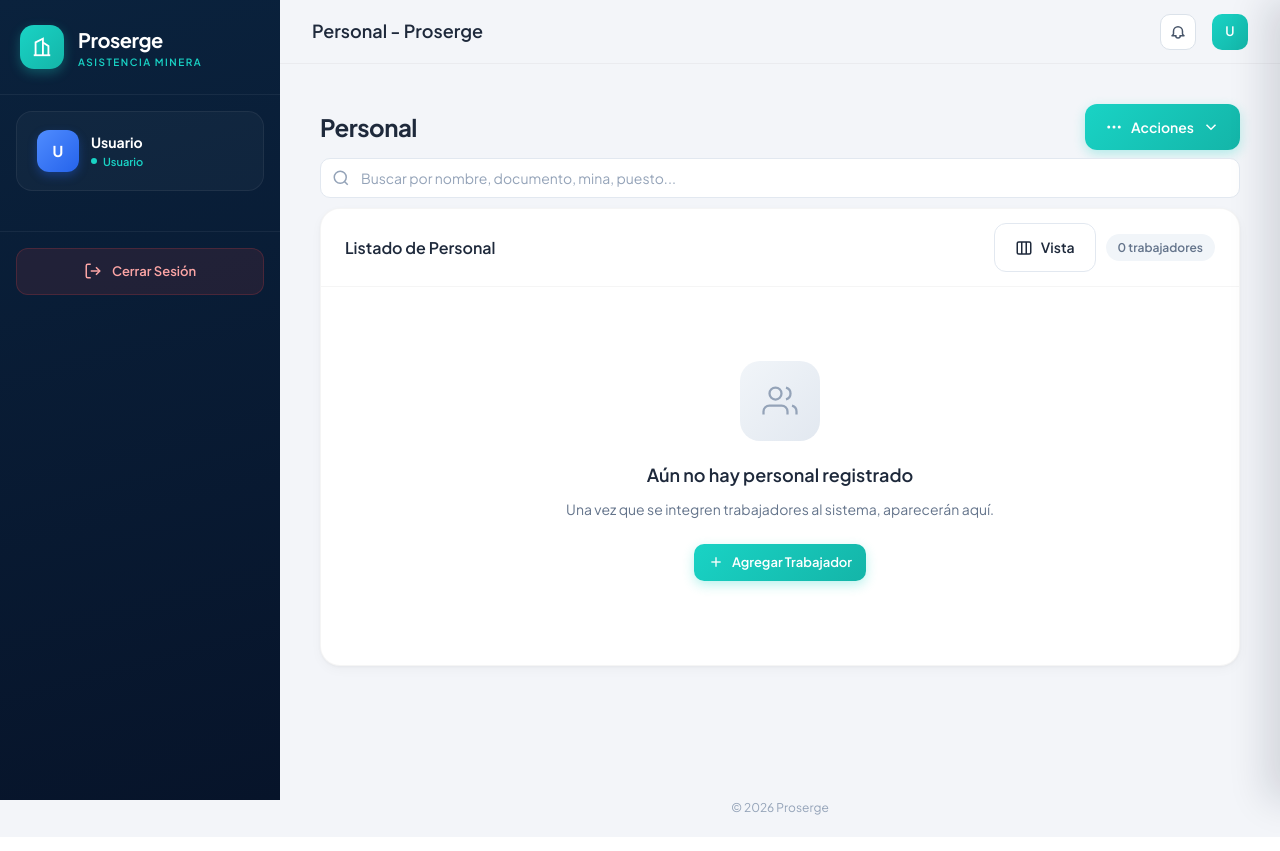
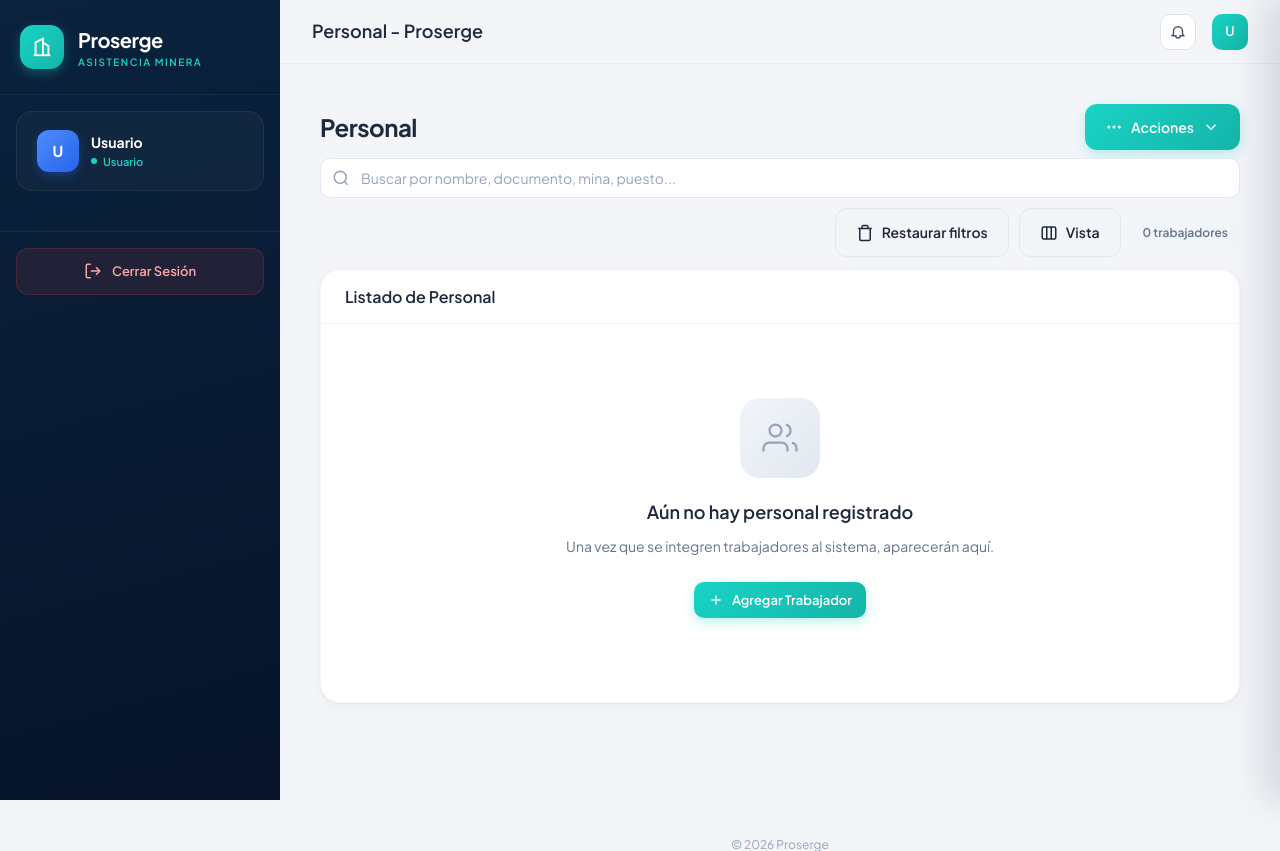
Before and after one commit to PabloGiaccomo/Proserge-Asistencia-Minera, a Laravel app: template resources/views/personal/index.blade.php in a window 1280 px wide. Shown: the top 851 px of the page. Run offline with Laravel 12, Linux system fonts and the light colour scheme; the template is opened without the code that fills it, so the values that code supplies are empty; data comes from the database, SQL or seed files in the repository; style sheets or scripts are compiled from the project's sources.

Commit message:
Ajustar controles superiores de vista de personal

```diff
--- a/resources/views/personal/index.blade.php
+++ b/resources/views/personal/index.blade.php
@@ -663,9 +663,17 @@
     display: flex;
     align-items: center;
     gap: 10px;
-    position: relative;
-    margin-left: auto;
     z-index: 20;
+    flex-wrap: wrap;
+}
+
+.personal-grid-toolbar {
+    display: flex;
+    justify-content: flex-end;
+    align-items: center;
+    gap: 10px;
+    margin-bottom: 12px;
+    flex-wrap: wrap;
 }
 
 .personal-view-toggle {
@@ -679,16 +687,16 @@
 }
 
 .personal-column-popover {
-    position: absolute;
-    top: calc(100% + 8px);
-    right: 0;
+    position: fixed;
+    top: 0;
+    left: 0;
     width: min(260px, calc(100vw - 32px));
     background: #fff;
     border: 1px solid #e2e8f0;
     border-radius: 12px;
     box-shadow: 0 18px 40px rgba(15, 23, 42, 0.12);
     padding: 12px;
-    z-index: 40;
+    z-index: 120;
     display: none;
     max-height: 70vh;
     overflow: auto;
@@ -1406,19 +1414,6 @@
         </div>
     </form>
 
-    <!-- Results -->
-    <div class="card">
-        <div class="card-header personal-grid-header">
-            <span class="card-title">Listado de Personal</span>
-            <div class="personal-view-tools">
-                <button type="button" class="btn btn-outline personal-view-toggle" id="personalColumnsToggle" aria-expanded="false" aria-controls="personalColumnsPopover">
-                    <svg xmlns="http://www.w3.org/2000/svg" width="16" height="16" viewBox="0 0 24 24" fill="none" stroke="currentColor" stroke-width="2">
-                        <rect x="3" y="4" width="18" height="16" rx="2"/>
-                        <path d="M9 4v16"/>
-                        <path d="M15 4v16"/>
-                    </svg>
-                    Vista
-                </button>
     <div class="personal-column-popover" id="personalColumnsPopover">
         <p class="personal-column-popover-title">Mostrar columnas</p>
         <p class="personal-column-popover-help">La vista recuerda columnas, busqueda, pagina y posicion en esta maquina.</p>
@@ -1437,8 +1432,33 @@
             <button type="button" class="btn btn-outline btn-sm" id="personalExpandToggle">Extender pantalla</button>
         </div>
     </div>
+
+    <div class="personal-grid-toolbar">
+        <div class="personal-view-tools">
+            <button type="button" class="btn btn-outline" id="personalResetViewButton" data-reset-url="{{ route('personal.index') }}">
+                <svg xmlns="http://www.w3.org/2000/svg" width="16" height="16" viewBox="0 0 24 24" fill="none" stroke="currentColor" stroke-width="2">
+                    <path d="M3 6h18"/>
+                    <path d="M19 6v14c0 1-1 2-2 2H7c-1 0-2-1-2-2V6"/>
+                    <path d="M8 6V4c0-1 1-2 2-2h4c1 0 2 1 2 2v2"/>
+                </svg>
+                Restaurar filtros
+            </button>
+            <button type="button" class="btn btn-outline personal-view-toggle" id="personalColumnsToggle" aria-expanded="false" aria-controls="personalColumnsPopover">
+                <svg xmlns="http://www.w3.org/2000/svg" width="16" height="16" viewBox="0 0 24 24" fill="none" stroke="currentColor" stroke-width="2">
+                    <rect x="3" y="4" width="18" height="16" rx="2"/>
+                    <path d="M9 4v16"/>
+                    <path d="M15 4v16"/>
+                </svg>
+                Vista
+            </button>
             <span class="card-badge" id="personalCount">{{ count($trabajadores ?? []) }} trabajadores</span>
         </div>
+    </div>
+
+    <!-- Results -->
+    <div class="card">
+        <div class="card-header personal-grid-header">
+            <span class="card-title">Listado de Personal</span>
         </div>
         <div class="card-body">
             @if(empty($trabajadores))
@@ -2163,6 +2183,7 @@ document.addEventListener('DOMContentLoaded', function () {
     const ocupMineCheckboxes = Array.from(document.querySelectorAll('.js-ocup-mine-check'));
     const ocupOfficeCheckboxes = Array.from(document.querySelectorAll('.js-ocup-office-check'));
     const ocupWorkshopCheckboxes = Array.from(document.querySelectorAll('.js-ocup-workshop-check'));
+    const resetViewButton = document.getElementById('personalResetViewButton');
     const columnsToggle = document.getElementById('personalColumnsToggle');
     const columnsPopover = document.getElementById('personalColumnsPopover');
     const expandToggle = document.getElementById('personalExpandToggle');
@@ -2209,6 +2230,14 @@ document.addEventListener('DOMContentLoaded', function () {
         const nextState = Object.assign({}, readViewState(), patch || {});
         try {
             window.localStorage.setItem(viewStateKey, JSON.stringify(nextState));
+        } catch (error) {
+            // noop
+        }
+    };
+
+    const clearViewState = function () {
+        try {
+            window.localStorage.removeItem(viewStateKey);
         } catch (error) {
             // noop
         }
@@ -2320,9 +2349,9 @@ document.addEventListener('DOMContentLoaded', function () {
         gridShell.style.removeProperty('--personal-grid-expanded-width');
     };
 
-    const buildPageSizeOptions = function () {
+    const buildPageSizeOptions = function (totalCount) {
         if (!pageSizeSelect) return;
-        const total = rows.length;
+        const total = Math.max(1, Number(totalCount || rows.length || 1));
         const base = [10, 50, 100, 200, 300, total];
         const values = Array.from(new Set(base.filter(function (value) {
             return Number.isFinite(value) && value > 0 && value <= total;
@@ -2337,6 +2366,25 @@ document.addEventListener('DOMContentLoaded', function () {
         pageSizeSelect.innerHTML = values.map(function (value) {
             return '<option value="' + value + '">' + value + '</option>';
         }).join('');
+    };
+
+    const syncPageSizeOptions = function (totalCount, preferredValue) {
+        if (!pageSizeSelect) return;
+
+        buildPageSizeOptions(totalCount);
+
+        const optionValues = Array.from(pageSizeSelect.options).map(function (option) {
+            return String(option.value);
+        });
+        const preferred = String(preferredValue || pageSize || pageSizeSelect.value || '');
+
+        if (preferred && optionValues.indexOf(preferred) !== -1) {
+            pageSizeSelect.value = preferred;
+        } else if (optionValues.length > 0) {
+            pageSizeSelect.value = optionValues[optionValues.length - 1];
+        }
+
+        pageSize = Number(pageSizeSelect.value || optionValues[0] || 10);
     };
 
     const syncTopScrollbar = function () {
@@ -2409,6 +2457,29 @@ document.addEventListener('DOMContentLoaded', function () {
         if (!columnsPopover || !columnsToggle) return;
         columnsPopover.classList.remove('is-open');
         columnsToggle.setAttribute('aria-expanded', 'false');
+    };
+
+    const positionColumnsPopover = function () {
+        if (!columnsPopover || !columnsToggle) return;
+
+        const triggerRect = columnsToggle.getBoundingClientRect();
+        const gap = 8;
+        const viewportMargin = 12;
+
+        columnsPopover.style.top = (triggerRect.bottom + gap) + 'px';
+        columnsPopover.style.left = '0px';
+
+        const popoverRect = columnsPopover.getBoundingClientRect();
+        let left = triggerRect.right - popoverRect.width;
+        const maxLeft = window.innerWidth - popoverRect.width - viewportMargin;
+        left = Math.max(viewportMargin, Math.min(left, maxLeft));
+
+        columnsPopover.style.left = left + 'px';
+
+        const finalRect = columnsPopover.getBoundingClientRect();
+        if (finalRect.bottom > (window.innerHeight - viewportMargin)) {
+            columnsPopover.style.top = Math.max(viewportMargin, triggerRect.top - popoverRect.height - gap) + 'px';
+        }
     };
 
     const fitPopoverWithinViewport = function (panel) {
@@ -2442,9 +2513,17 @@ document.addEventListener('DOMContentLoaded', function () {
 
     window.addEventListener('resize', function () {
         repositionOpenPopover();
-    });
-
-    document.addEventListener('scroll', repositionOpenPopover, true);
+        if (columnsPopover?.classList.contains('is-open')) {
+            positionColumnsPopover();
+        }
+    });
+
+    document.addEventListener('scroll', function () {
+        repositionOpenPopover();
+        if (columnsPopover?.classList.contains('is-open')) {
+            positionColumnsPopover();
+        }
+    }, true);
 
     document.addEventListener('click', function (event) {
         const inPopover = event.target.closest('.dg-filter-popover');
@@ -2468,6 +2547,7 @@ document.addEventListener('DOMContentLoaded', function () {
             if (willOpen) {
                 columnsPopover.classList.add('is-open');
                 columnsToggle.setAttribute('aria-expanded', 'true');
+                positionColumnsPopover();
             }
         };
 
@@ -2480,6 +2560,14 @@ document.addEventListener('DOMContentLoaded', function () {
 
         columnsPopover.addEventListener('click', function (event) {
             event.stopPropagation();
+        });
+    }
+
+    if (resetViewButton) {
+        resetViewButton.addEventListener('click', function () {
+            clearViewState();
+            const targetUrl = resetViewButton.dataset.resetUrl || window.location.pathname;
+            window.location.href = targetUrl;
         });
     }
 
@@ -2514,7 +2602,7 @@ document.addEventListener('DOMContentLoaded', function () {
     const savedState = readViewState();
     setBootProgress(18, 'Cargando preferencias...');
 
-    buildPageSizeOptions();
+    buildPageSizeOptions(rows.length);
 
     if (searchInput && typeof savedState.search === 'string') {
         searchInput.value = savedState.search;
@@ -2669,16 +2757,20 @@ document.addEventListener('DOMContentLoaded', function () {
         if (resetPage) currentPage = 1;
         const filtered = applyFiltersAndSort();
         const total = filtered.length;
+        syncPageSizeOptions(total, pageSize);
         const totalPages = Math.max(1, Math.ceil(total / pageSize));
         currentPage = clampPage(currentPage, totalPages);
         const start = (currentPage - 1) * pageSize;
         const end = start + pageSize;
+        const visibleRows = filtered.slice(start, end);
 
         rows.forEach(r => r.style.display = 'none');
-        filtered.slice(start, end).forEach(r => r.style.display = 'table-row');
+        visibleRows.forEach(r => r.style.display = 'table-row');
 
         if (paginationInfo) {
-            paginationInfo.textContent = total === 0 ? '0 resultados' : 'Mostrando ' + (start + 1) + '-' + Math.min(end, total) + ' de ' + total;
+            paginationInfo.textContent = total === 0
+                ? '0 resultados'
+                : 'Mostrando ' + (start + 1) + '-' + (start + visibleRows.length) + ' de ' + total;
         }
         if (countBadge) {
             countBadge.textContent = total + ' trabajadores';
```
Lines whose indentation alone changed are shown as unchanged.
